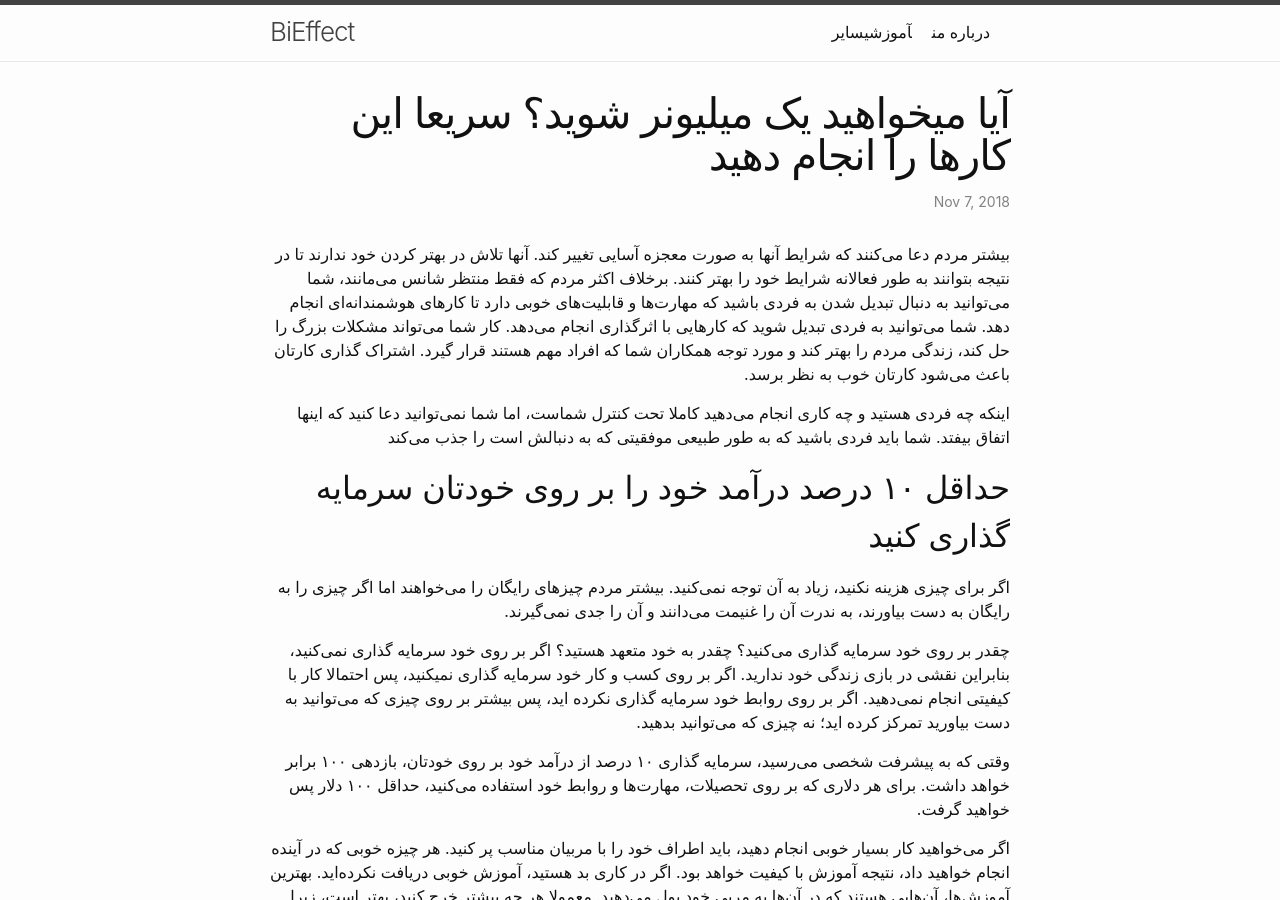
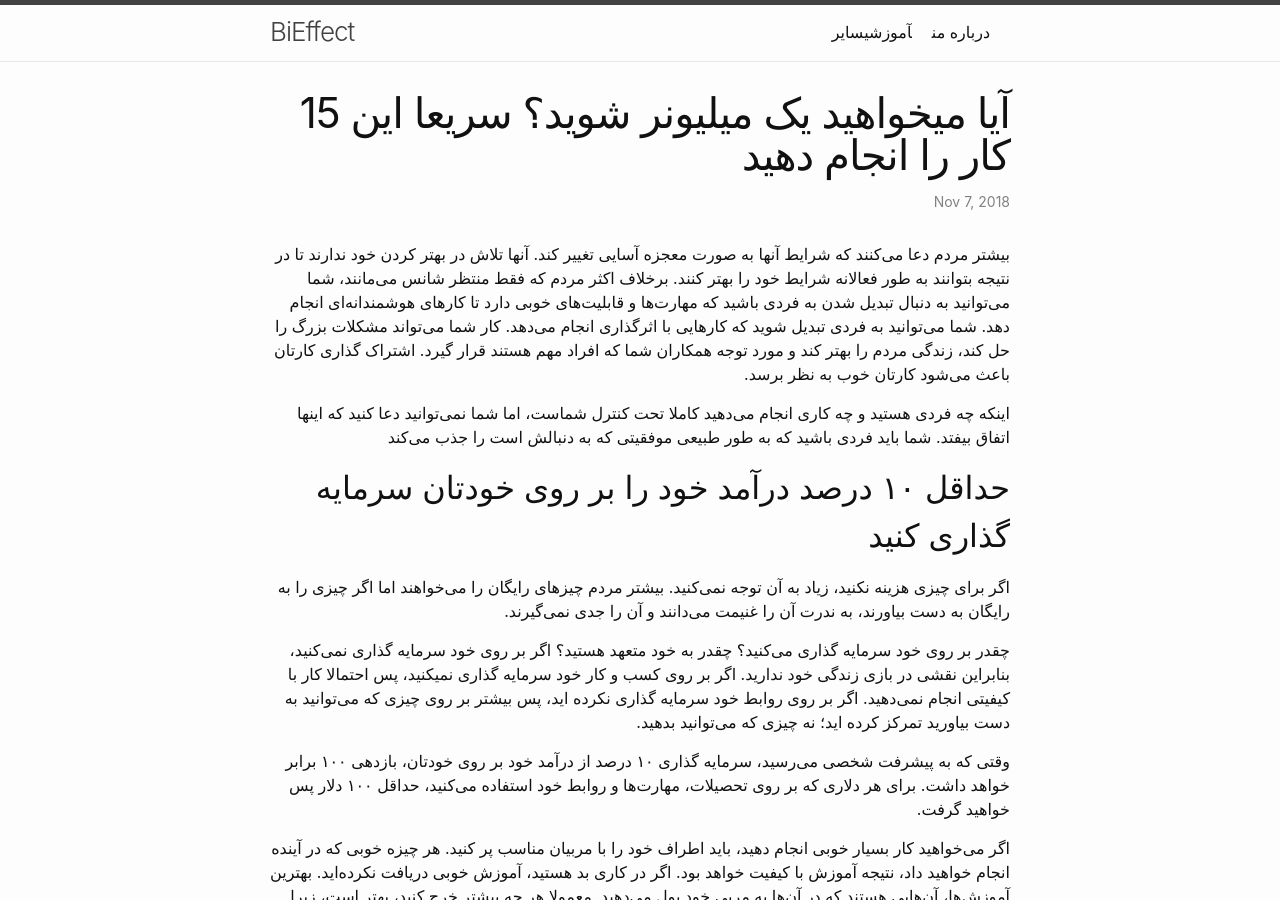
Before and after one commit to BiEffect/BiEffect.github.io, a Jekyll site: the page built from _posts/2018-11-07-want-to-become-a-multi-millionaire-do-these-15-things-immediately.md, in a window 1280 px wide and 900 px high. Built offline with Jekyll 4.4.1, drawn with Linux system fonts in a browser that asks for light colours; comment, search, counter and statistics services are not loaded.

Commit message:
Update and rename 2018-11-07-do-these-things-to-become-multi-millionaire.md to 2018-11-07-want-to-become-a-multi-millionaire-do-these-15-things-immediately.md

```diff
--- a/_posts/2018-11-07-do-these-things-to-become-multi-millionaire.md
+++ b/_posts/2018-11-07-want-to-become-a-multi-millionaire-do-these-15-things-immediately.md
@@ -1,7 +1,7 @@
 ---
 layout: post
 Date: 2018-11-07 16:00
-title: آیا میخواهید یک میلیونر شوید؟ سریعا این کارها را انجام دهید
+title: آیا میخواهید یک میلیونر شوید؟ سریعا این 15 کار را انجام دهید
 tags: سایر
 ---
 
```
